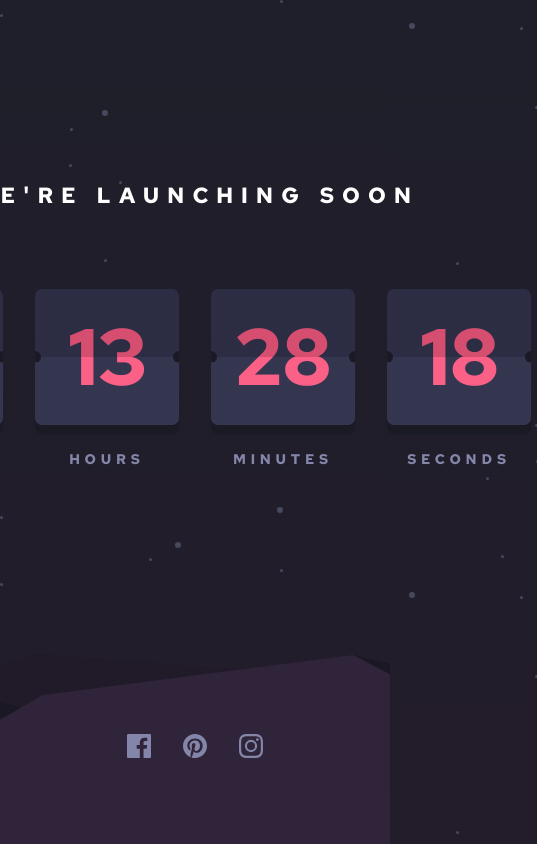
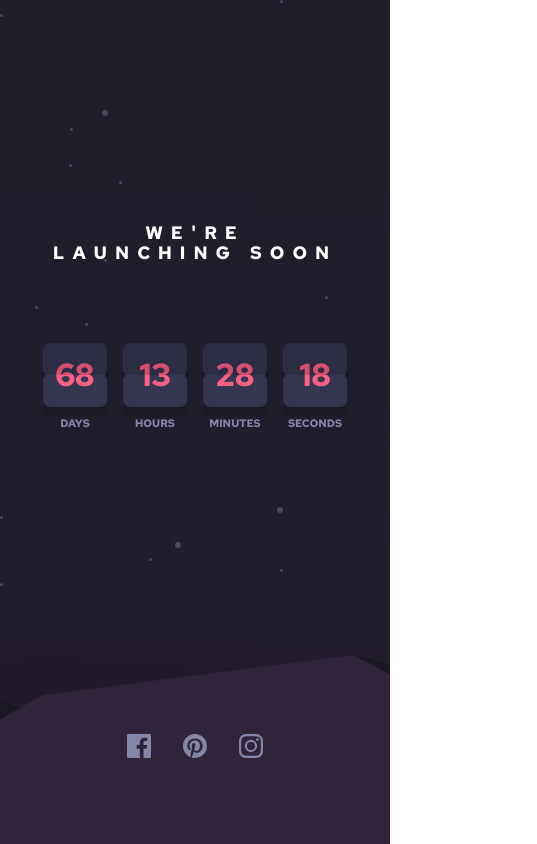
Before and after one commit to DanielDT12/launch-countdown-timer-fem, a website built with Vite: page index.html in a window 390 px wide. Shown: the whole page, 537 px wide, since content can reach past the window. Built offline with nearby package versions, Linux system fonts and the light colour scheme.

Commit message:
compiled scss til css

```diff
--- a/css/index.css
+++ b/css/index.css
@@ -158,22 +158,52 @@ body {
 }
 .counter__timer {
   gap: 2rem;
+  padding: 0 2rem;
+}
+@media (max-width: 768px) {
+  .counter__timer {
+    gap: 1rem;
+    padding: 0 1rem;
+  }
 }
 .counter__title {
+  padding: 0 1rem;
   font-size: 1.375rem;
   font-weight: 700;
   color: var(--clr-neutral-100);
   text-transform: uppercase;
   letter-spacing: 0.5rem;
 }
+@media (max-width: 500px) {
+  .counter__title {
+    font-size: 1.125rem;
+  }
+}
 .counter__cards {
   gap: 1.5rem;
 }
+@media (max-width: 500px) {
+  .counter__cards {
+    gap: 0.5rem;
+  }
+}
 .counter__text {
   color: var(--clr-primary-gray);
+  font-weight: 700;
   text-transform: uppercase;
   letter-spacing: 0.3rem;
-  font-weight: 700;
+}
+@media (max-width: 768px) {
+  .counter__text {
+    font-size: 0.75rem;
+    letter-spacing: 0.2rem;
+  }
+}
+@media (max-width: 500px) {
+  .counter__text {
+    font-size: 0.675rem;
+    letter-spacing: 0;
+  }
 }
 .counter__timer-cell {
   display: grid;
@@ -185,6 +215,16 @@ body {
   background-image: linear-gradient(to bottom, var(--clr-neutral-700) 0%, var(--clr-neutral-700) 50%, var(--clr-neutral-600) 50%, var(--clr-neutral-600) 100%);
   box-shadow: 0 0.6rem 0 var(--clr-neutral-900);
 }
+@media (max-width: 768px) {
+  .counter__timer-cell {
+    width: 6rem;
+  }
+}
+@media (max-width: 500px) {
+  .counter__timer-cell {
+    width: 4rem;
+  }
+}
 .counter__timer-cell::before, .counter__timer-cell::after {
   --timer-cell-pseudo: 0.75rem;
   content: "";
@@ -194,6 +234,11 @@ body {
   top: calc(50% - var(--timer-cell-pseudo) / 2);
   border-radius: 100vw;
   background-color: var(--clr-neutral-900);
+}
+@media (max-width: 500px) {
+  .counter__timer-cell::before, .counter__timer-cell::after {
+    --timer-cell-pseudo: 0.5rem;
+  }
 }
 .counter__timer-cell::before {
   /* litt hacky posisjon, burde finne en annen løsning */
@@ -212,6 +257,17 @@ body {
   background: linear-gradient(to bottom, var(--clr-primary-dark-pink) 0%, var(--clr-primary-dark-pink) 50%, var(--clr-primary-pink) 50%, var(--clr-primary-pink) 100%);
   -webkit-text-fill-color: transparent;
   -webkit-background-clip: text;
+  background-clip: text;
+}
+@media (max-width: 768px) {
+  .counter__number {
+    font-size: 3rem;
+  }
+}
+@media (max-width: 500px) {
+  .counter__number {
+    font-size: 2rem;
+  }
 }
 
 .visually-hidden {
```
Also changed, not shown: 1 other file.
